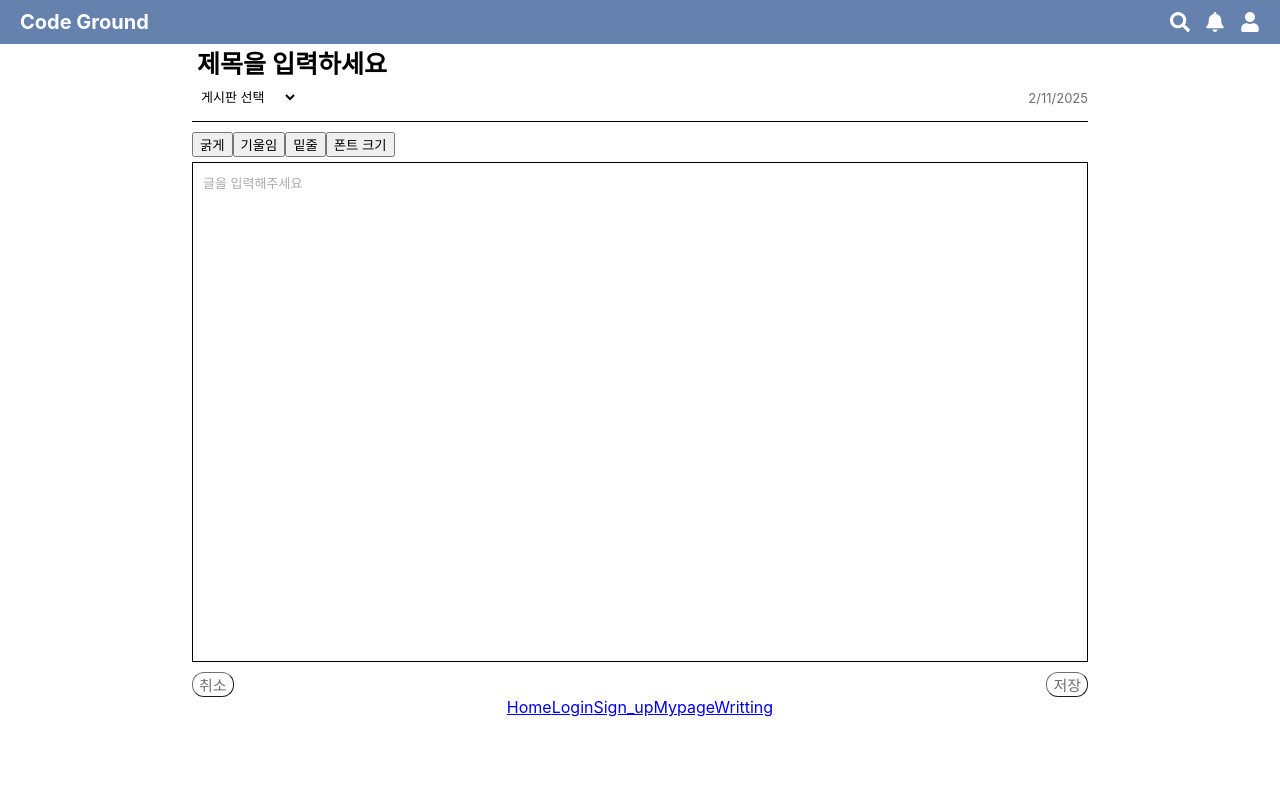
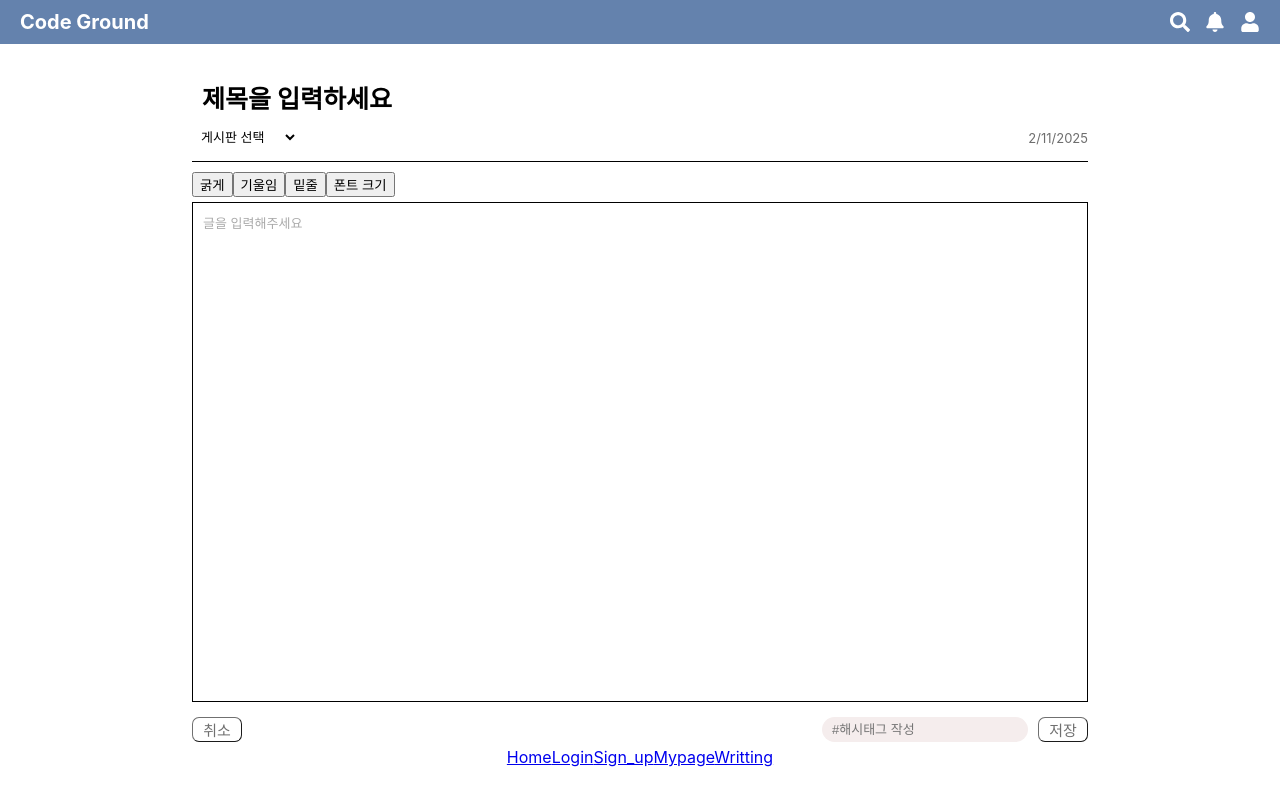
Before and after one commit to corner-codeground/codeground, a React (Create React App) app: page /writting in a window 1280 px wide. Built offline with nearby package versions, Linux system fonts and the light colour scheme.

Commit message:
hashtag init

```diff
--- a/src/App.js
+++ b/src/App.js
@@ -10,6 +10,7 @@ import Sign_up from "./pages/Sign_up";
 import Mypage from "./pages/Mypage";
 import Writting from "./pages/Writting";
 
+//완성되기 전 임시로 링크 설정해둠
 function App() {
   const [isLoggedIn, setIsLoggedIn] = useState(false); //로그인 상태 관리리
   return(
--- a/src/component/Button.css
+++ b/src/component/Button.css
@@ -1,12 +1,13 @@
 .Button{
     cursor: pointer;
     border-width: 1px;
-    border-radius: 12px;
+    border-radius: 7px;
     font-size: 15px;
     font-family: "Inter";
     display: flex;
     justify-content: center;
     align-items: center;
+    width: 50px;
 }
 .Button_default{
     background-color:white;
--- /dev/null
+++ b/src/component/HashtagInput.css
@@ -0,0 +1,17 @@
+.hashtag-input input, .hashtag-list{
+    border-radius: 20px;
+    border: none;
+    background: #F5EDED;
+    color: #6E6E6E;
+    padding: 5px 10px;
+    font-size: 13px;
+    width: 100%;
+    box-sizing: border-box;
+    margin: 5px 5px;
+    display: block;
+
+}
+
+.hashtag {
+    display: block;
+}
--- /dev/null
+++ b/src/component/HashtagInput.js
@@ -0,0 +1,53 @@
+//해시태그 추출하기(게시물 작성 및 수정)
+import React, {useState} from 'react';
+import './HashtagInput.css';
+
+const HashtagInput = () => {
+    const [inputValue, setInputValue] = useState('');
+    const [hashtags, setHashtags] = useState([]);
+
+    const handleInputChange = (e) => {
+        const value = e.target.value;
+        setInputValue(value);
+    };
+
+    const extractHashtags = (text) => {
+        const regex = /#([^\s#]+)/g;  // # 제외한 문자로 해시태그 추출
+        const extracted = text.match(regex);
+        return extracted ? extracted : [];
+    };
+
+    //엔터키 눌렀을 때 해시태그 추가
+    const handleKeyDown = (e) => {
+        if (e.key === 'Enter' && inputValue.trim() !== '') {
+            e.preventDefault(); // 폼 제출 방지 (새로고침 방지)
+            const newHashtags = extractHashtags(inputValue);
+            setHashtags((prevHashtags) => [...prevHashtags, ...newHashtags]); // 기존 해시태그와 새로 추가된 해시태그 합치기
+            setInputValue(''); // 입력란 초기화
+        }
+    };
+
+    return (
+        <div className="hashtag-input">
+            <input
+                type="text"
+                value={inputValue}
+                onChange={handleInputChange}
+                onKeyDown={handleKeyDown}
+                placeholder="#해시태그 작성"
+            />
+            {hashtags.length > 0 && (  //해시태그 작성 내용이 있는 경우 목록 보여줌
+                <div className="hashtag-list">
+                    {hashtags.map((hashtag, index) => (
+                        <div key={index} className="hashtag">
+                            {hashtag}
+                        </div>
+                    ))}
+                </div>
+            )}
+        </div>
+    );
+};
+
+
+export default HashtagInput;
--- a/src/component/Header.css
+++ b/src/component/Header.css
@@ -4,6 +4,7 @@
     align-items: center;
     justify-content: space-between;
     padding: 10px 20px;
+    margin-bottom: 30px;
 }
 
 .logo a{
--- a/src/pages/Writting.css
+++ b/src/pages/Writting.css
@@ -18,7 +18,7 @@
 
 .title-input input {
     width: 100%;
-    padding: 5px;
+    padding: 10px;
     outline: none;
     font: bold 25px Inter;
     border: none;
--- a/src/pages/Writting.js
+++ b/src/pages/Writting.js
@@ -6,6 +6,7 @@ import DateDisplay from '../component/DateDisplay';
 import EditorToolbar from '../component/EditorToolbar';
 import Editor from '../component/Editor';
 import Button from '../component/Button';
+import HashtagInput from '../component/HashtagInput';
 
 const Writting = () => {
     const [title, setTitle] = useState('');
@@ -63,8 +64,12 @@ const Writting = () => {
 
             <div className="cancel-save-btn">
                 <Button text="취소" type="negative" onClick={handleCancel} />
+                <div className="right">
+                <HashtagInput />
                 <Button text="저장" type="default" onClick={() => alert('저장버튼 클릭!')} />
+                </div>
             </div>
+
         </div>
     );
 };
```
